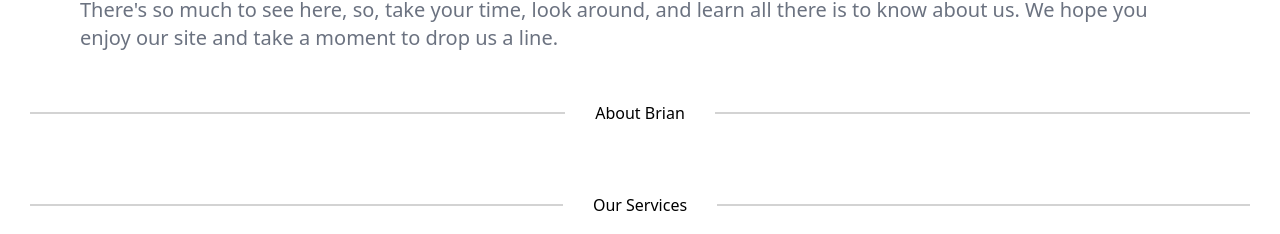
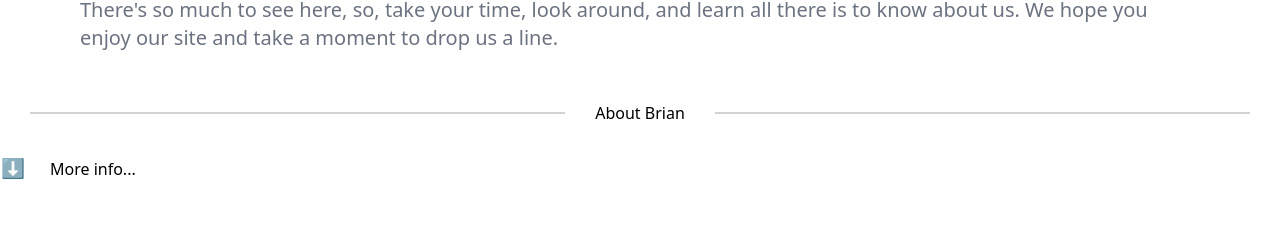
Before and after one commit to aquacalc/my-test, a SvelteKit app: page / in a window 1280 px wide. Shown: the part 955-1189 px from the top of the page. Built offline with nearby package versions, Linux system fonts and the light colour scheme.

Commit message:
modify <detail>

```diff
--- a/src/routes/+page.svelte
+++ b/src/routes/+page.svelte
@@ -42,6 +42,18 @@
 		<hr class="hr-1" />
 		<h4 class="middle-text">About Brian</h4>
 		<hr class="hr-2" />
+	</div>
+
+	<!-- see: https://www.sitepoint.com/style-html-details-element/ -->
+	<div class="about-brian">
+		<details close style="cursor: pointer;">
+			<summary>More info...</summary>
+			<p class="mb-4 px-3 text-justify leading-8 text-gray-500">
+				Lorem ipsum dolor sit amet consectetur adipisicing elit. Officia atque quis est quam
+				perferendis! Nesciunt ipsa fugiat ut consectetur explicabo dolores possimus dolor minima
+				molestiae nulla, consequuntur provident eligendi fugit?
+			</p>
+		</details>
 	</div>
 
 	<div id="our-services" class="my-hr">
@@ -300,6 +312,25 @@
 		flex: 1 1 0;
 	}
 
+	/* ABOUT */
+
+	summary {
+		list-style-position: outside;
+		margin-left: 30px;
+		padding: 10px 10px 10px 20px;
+		border-radius: 5px;
+		list-style-type: '⬇ ';
+	}
+
+	summary::marker {
+		color: orangered;
+		font-size: 1.2em;
+	}
+
+	details[open] > summary {
+		list-style-type: '⬆ ';
+	}
+
 	/* SERVICES */
 
 	.services {
```
